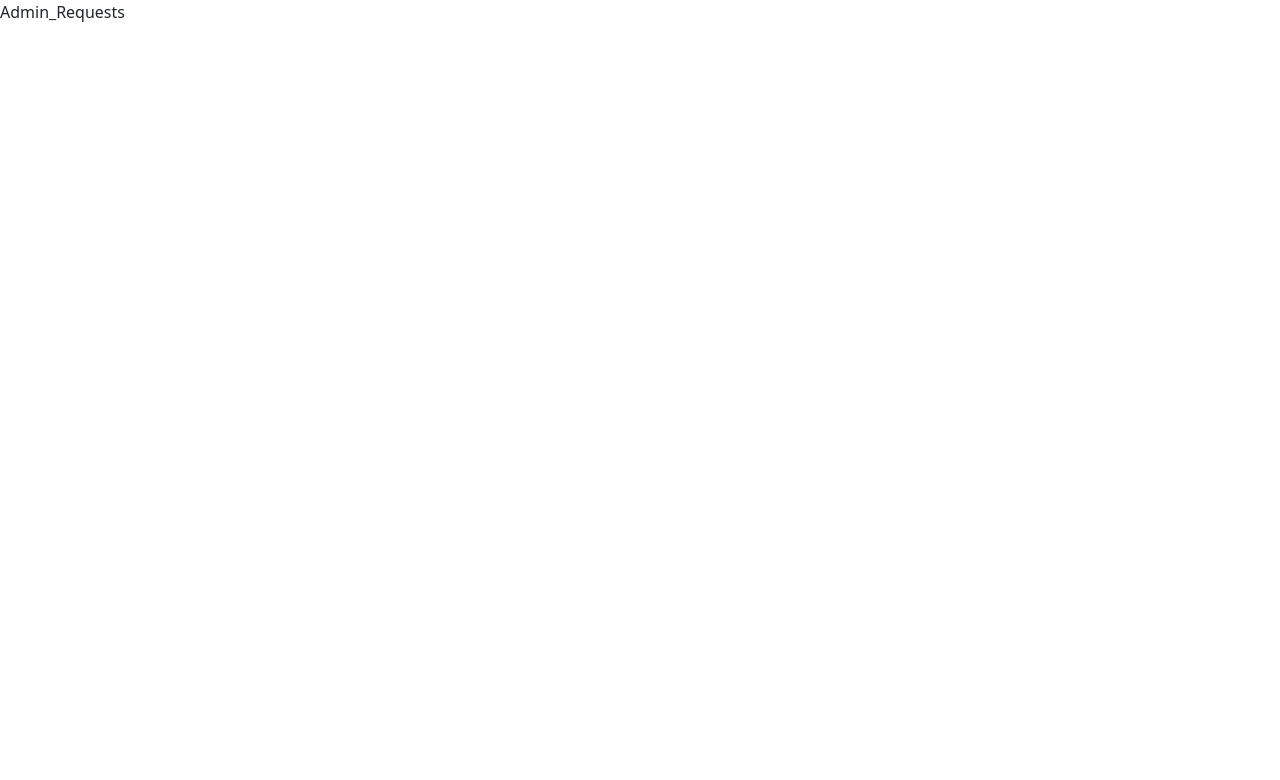
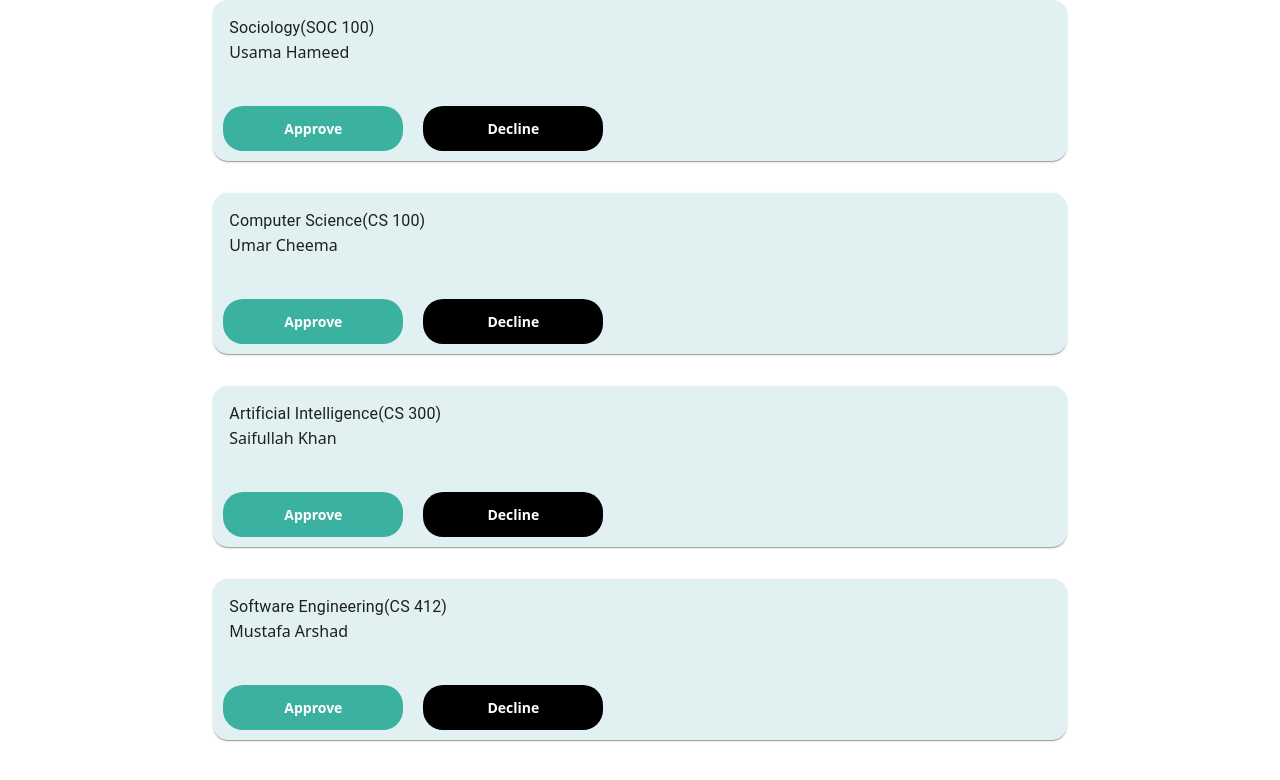
Before and after one commit to umarsaeedcheema/konsaCourse, a React (Create React App) app: page /pages/admin_requests in a window 1280 px wide. Shown: the top 780 px of the page. Built offline with nearby package versions, Linux system fonts and the light colour scheme.

Commit message:
Ammended report page and added request card + page

```diff
--- a/src/components/ReportCard.jsx
+++ b/src/components/RequestCard.jsx
@@ -9,7 +9,7 @@ import styles from '../pages/styles.module.css'
 
 
 
-const ReportCard = (props) => {
+const RequestCard = (props) => {
 
     return (
         <Card sx={{ minWidth: 275 }} style={{ backgroundColor: "#319FA025", borderRadius: "15px" }}>
@@ -22,21 +22,22 @@ const ReportCard = (props) => {
                 </div>
 
 
-                <p>{props.username}</p>
-                <p>{props.description}</p>
+                <p>{props.profname}</p>
 
             </CardContent>
 
-            <button type="submit" className={styles.green_btn}>
-				Restore
+            <button type="button" className={styles.green_btn}>
+				Approve
 			</button>
 
-            <button type="submit" className={styles.green_btn}>
-				Remove
+            <button type="button" className={styles.black_btn}>
+				Decline
 			</button>
+
+
 
 
         </Card>
     );
 }
-export default ReportCard
+export default RequestCard
--- a/src/pages/Admin_Report.jsx
+++ b/src/pages/Admin_Report.jsx
@@ -12,15 +12,11 @@ const Admin_Report = () => {
   ["Artificial Intelligence", "CS 300", "Saifullah Khan", "Ye kya ajeeb course tha kuch samajh nahin aya"],
   ["Software Engineering", "CS 412", "Mustafa Arshad", "Kamal course 10/10 would take again"]];
 
-  const tags = ["test1", "test2", "test3", "test4"];
 
-
-  const arrlen = reviews.length;
 
 
   return (
     <>
-        <p>{arrlen}</p>
         <Grid container direction={'column'} spacing = {4}>
 
           {/* <Grid item container>   */}
--- a/src/pages/Admin_Requests.jsx
+++ b/src/pages/Admin_Requests.jsx
@@ -1,8 +1,59 @@
 import React from 'react'
+import RequestCard from '../components/RequestCard.jsx';
+import { Divider, Grid } from '@mui/material';
+import Header from '../components/Header.jsx';
+
+
 
 const Admin_Requests = () => {
+
+  const reviews = [["Sociology", "SOC 100", "Usama Hameed"],
+  ["Computer Science", "CS 100", "Umar Cheema"],
+  ["Artificial Intelligence", "CS 300", "Saifullah Khan"],
+  ["Software Engineering", "CS 412", "Mustafa Arshad"]];
+
+
+
+
   return (
-    <div>Admin_Requests</div>
+    <>
+        <Grid container direction={'column'} spacing = {4}>
+
+          {/* <Grid item container>   */}
+
+
+
+            {reviews.map((value,key) => {
+
+              return (
+                <>
+                <Grid item container>
+                  <Grid item xs={0} sm={2} />
+                  <Grid item xs={12} sm={8}>
+
+                    <RequestCard
+                      coursename = {value[0]}
+                      coursecode = {value[1]}
+                      profname = {value[2]}
+                    />
+
+                  </Grid>
+                  <Grid item xs={0} sm={2} />
+
+                </Grid>
+                </>
+              )
+
+            })}
+
+
+
+          {/* </Grid> */}
+
+        </Grid>
+
+
+    </>
   )
 }
 
--- a/src/pages/styles.module.css
+++ b/src/pages/styles.module.css
@@ -91,6 +91,7 @@
 	align-self: center;
 }
 
+.black_btn,
 .white_btn,
 .green_btn {
 	border: none;
@@ -107,6 +108,12 @@
 
 .green_btn {
 	background-color: #3bb19f;
+	color: white;
+	margin: 10px;
+}
+
+.black_btn {
+	background-color:rgb(0, 0, 0);
 	color: white;
 	margin: 10px;
 }
```
